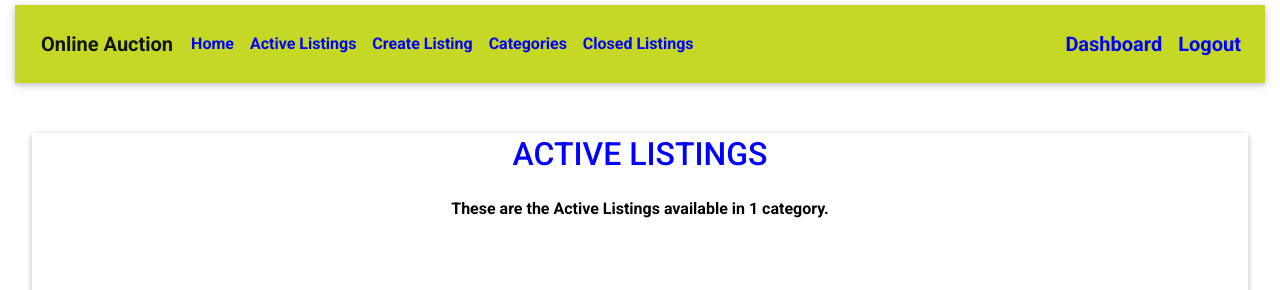
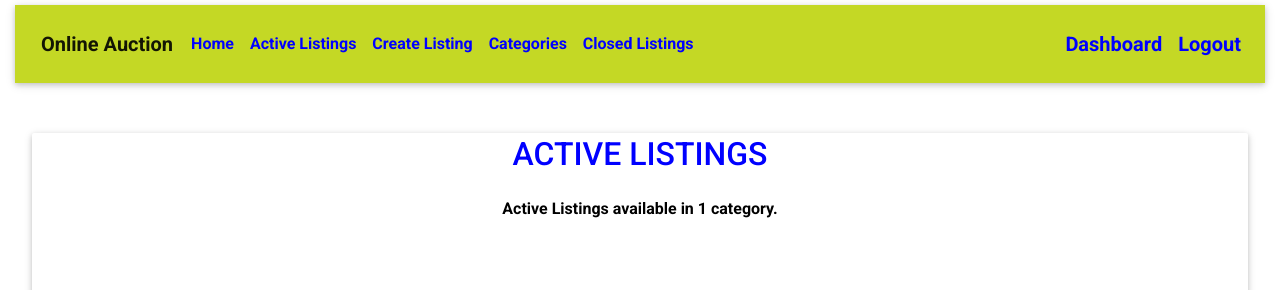
Before and after one commit to Harvard2020/Commerce, a Django app: page /category/1 in a window 1280 px wide. Shown: the top 290 px of the page. Run offline with Django 3.2, Linux system fonts and the light colour scheme; a user stored in the database is signed in; tables that the repository leaves empty hold one stand-in row (values such as "Sample post"); some libraries are stand-ins or nearby versions.

Commit message:
Update category.html

```diff
--- a/auctions/templates/auctions/category.html
+++ b/auctions/templates/auctions/category.html
@@ -11,7 +11,7 @@
         <!-- Title -->
         <h2 class="card-title h2">ACTIVE LISTINGS</h2>
         <!-- Subtitle -->
-        <p class="black-text my-4 font-weight-bold">These are the Active Listings available in {{categ}} category.</p>
+        <p class="black-text my-4 font-weight-bold"> Active Listings available in {{categ}} category.</p>
         <br>
         <!-- Grid row -->
         <div class="row d-flex justify-content-center">
@@ -19,7 +19,7 @@
             <div class="col-xl-7 pb-2">
                 {% if empty %}
                     <br>
-                    <img src="../../static/auctions/img/foractive.svg" alt="indeximage" style="height: 350px;" class="embed-responsive">
+
                     <br> <br> <br>
                     <div>No Listing Found</div>
                 {% else %}
@@ -29,7 +29,7 @@
                         <div class="card card-cascade" >
                             <!-- Card image -->
                             <div class="view view-cascade overlay " >
-                                <img class="card-img-top" src="{{product.image_link}}" alt="Card image cap" style="height: 200px;">
+                                <img class="card-img-top" src="{{product.image_link}}" alt="Card image cap" style="height: 350px; width: 350px; float:center;">
                                 <a>
                                     <div class="mask rgba-white-slight"></div>
                                 </a>
```
